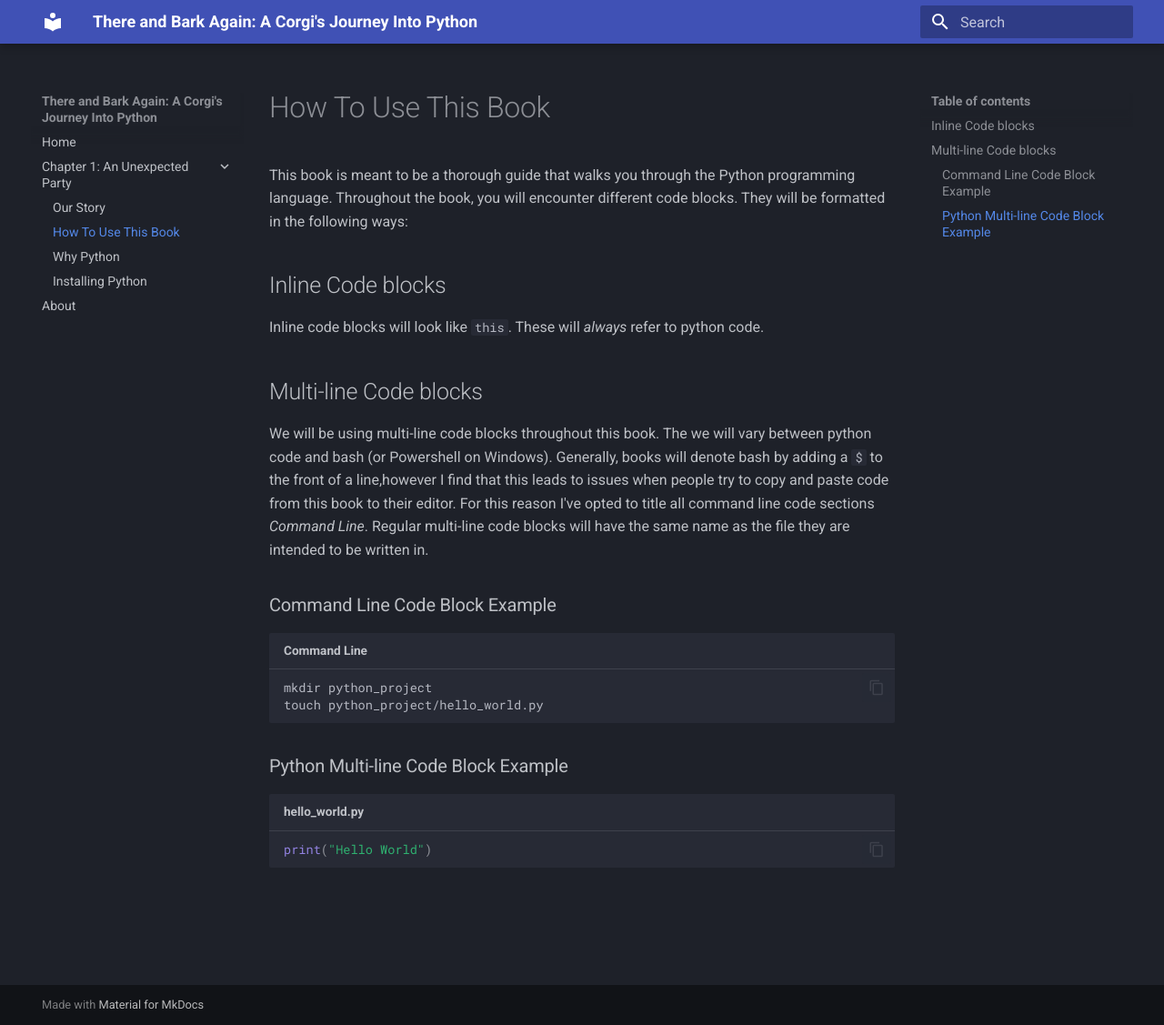
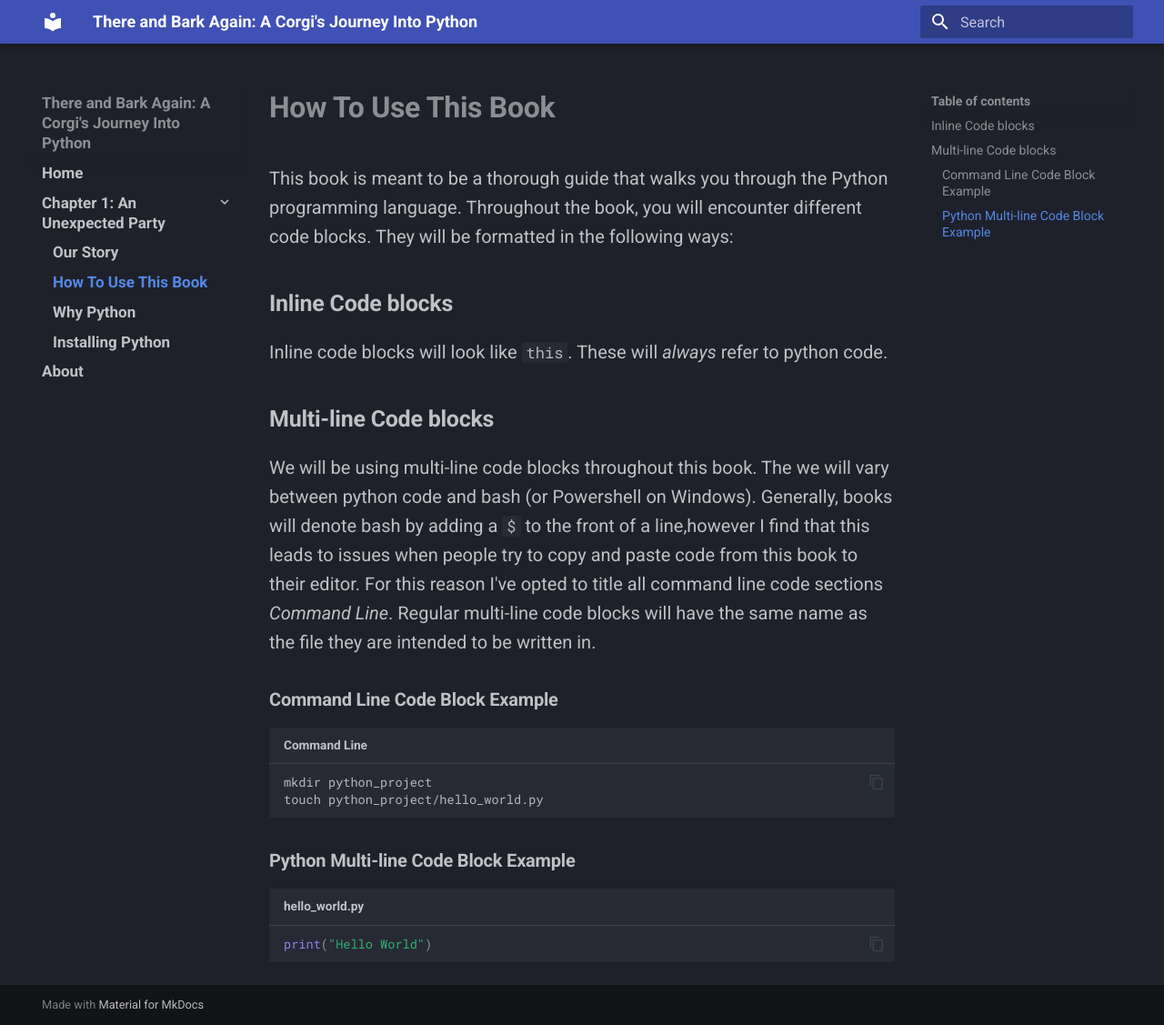
Before and after one commit to MathewRupp/taba, an MkDocs documentation site: the page built from docs/howtouse.md, in a window 1280 px wide and 1127 px high. Shown: the whole window at 91% size. Built offline with MkDocs 1.6.1 and Material for MkDocs 9.7.7, drawn with Linux system fonts in a browser that asks for light colours.

Commit message:
added custom css

```diff
--- a/docs/stylesheets/extra.css
+++ b/docs/stylesheets/extra.css
@@ -1,4 +1,19 @@
-.md-typset {
+h1 {
+  font-weight: 700 !important;
+}
+h2 {
+  font-weight: 700 !important;
+}
+h3 {
+  font-weight: 700 !important;
+}
+p {
   font-size: 1rem;
   font-weight: normal;
 }
+
+.md-nav--primary .md-nav__item,
+.md-nav--primary .md-nav__title {
+  font-weight: 700;
+  font-size: 0.85rem;
+}
```
